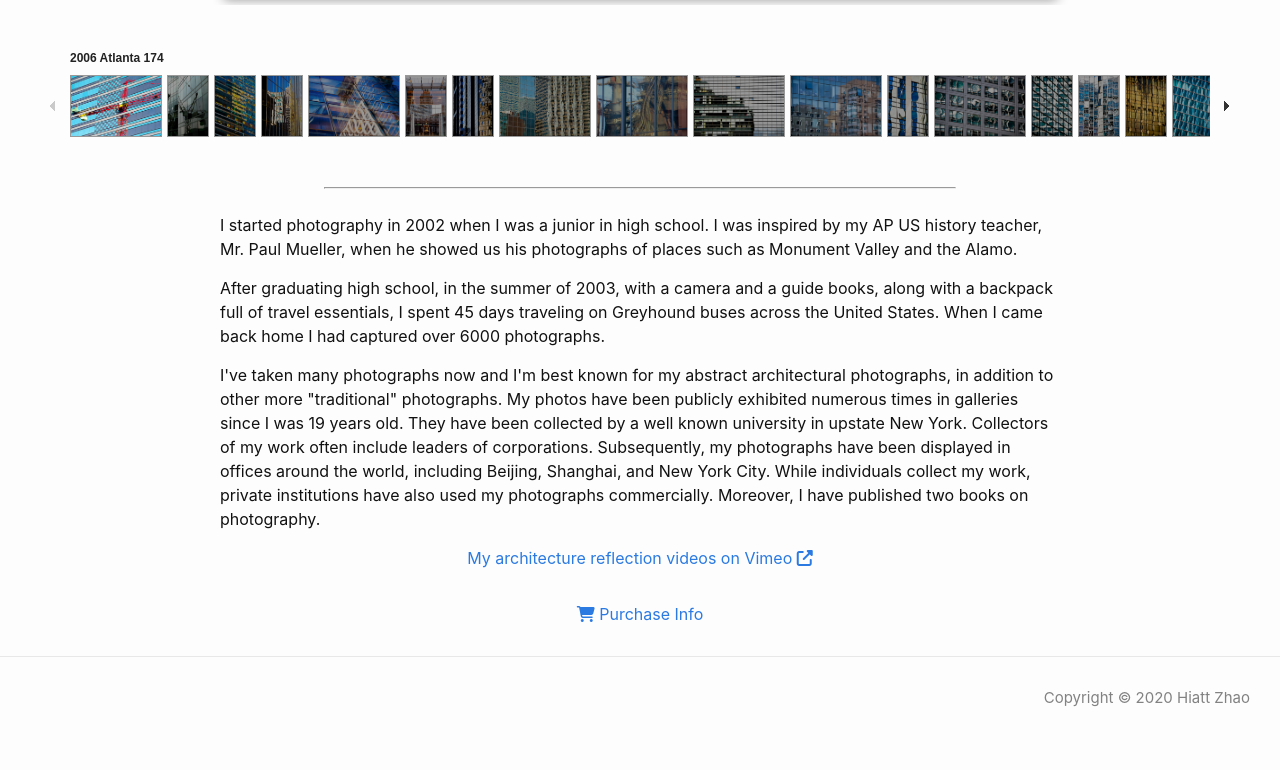
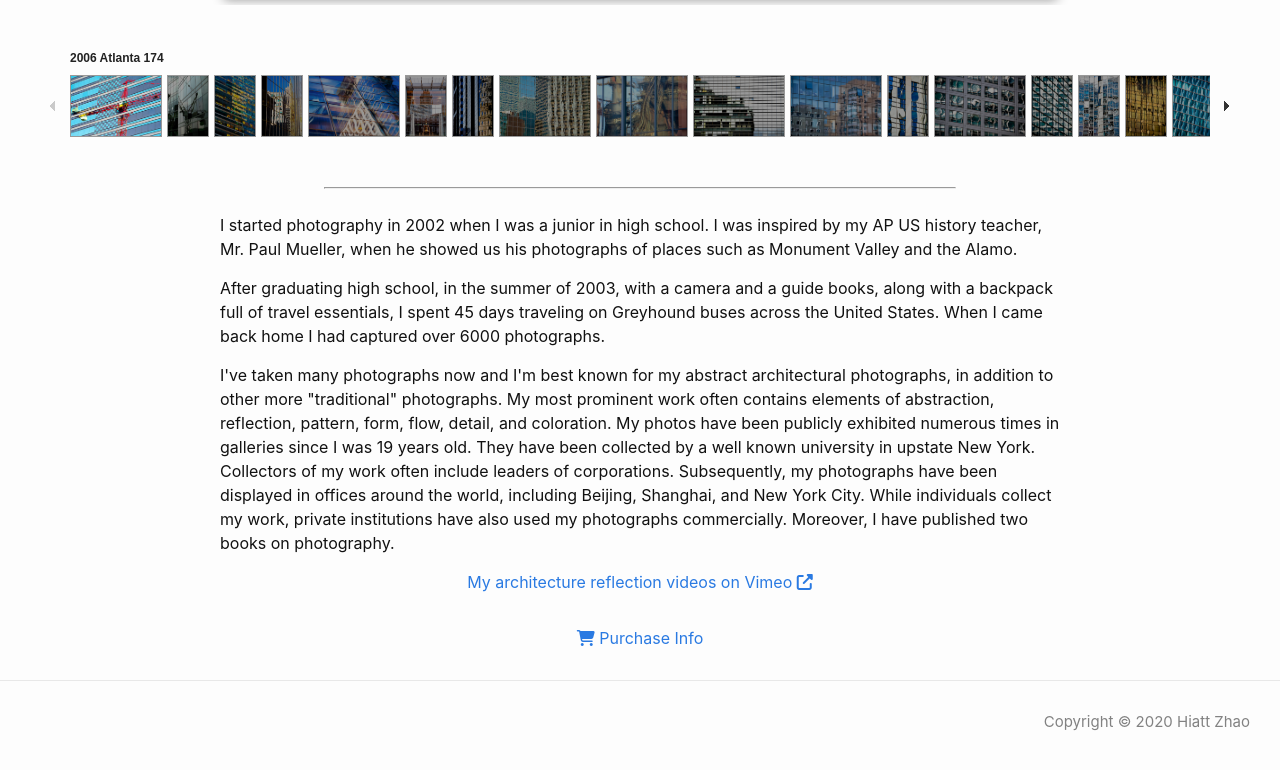
Before and after one commit to hiattzhao/hiattzhao_com, a Jekyll site: the page built from photo.md, in a window 1280 px wide and 900 px high, scrolled down 615 px, cut to the strip 122-892 px from the top of the window. Built offline with Jekyll 4.4.1, drawn with Linux system fonts in a browser that asks for light colours; nearby versions of some CDN libraries.

Commit message:
Revise description

```diff
--- a/photo.md
+++ b/photo.md
@@ -115,7 +115,8 @@ permalink: /photo
   <hr>
   <p>I started photography in 2002 when I was a junior in high school. I was inspired by my AP US history teacher, Mr. Paul Mueller, when he showed us his photographs of places such as Monument Valley and the Alamo.</p>
   <p>After graduating high school, in the summer of 2003, with a camera and a guide books, along with a backpack full of travel essentials, I spent 45 days traveling on Greyhound buses across the United States. When I came back home I had captured over 6000 photographs.</p>
-  <p>I've taken many photographs now and I'm best known for my abstract architectural photographs, in addition to other more "traditional" photographs. My photos have been publicly exhibited numerous times in galleries since I was 19 years old. They have been collected by a well known university in upstate New York. Collectors of my work often include leaders of corporations. Subsequently, my photographs have been displayed in offices around the world, including Beijing, Shanghai, and New York City. While individuals collect my work, private institutions have also used my photographs commercially. Moreover, I have published two books on photography.</p>
+  <p>I've taken many photographs now and I'm best known for my abstract architectural photographs, in addition to other more "traditional" photographs. My most prominent work often contains elements of abstraction, reflection, pattern, form, flow, detail, and coloration. My photos have been publicly exhibited numerous times in galleries since I was 19 years old. They have been collected by a well known university in upstate New York. Collectors of my work often include leaders of corporations. Subsequently, my photographs have been displayed in offices around the world, including Beijing, Shanghai, and New York City. While individuals collect my work, private institutions have also used my photographs commercially. Moreover, I have published two books on photography.</p>
+
 
   <div class="center">
     <a class="page-link" href="https://vimeo.com/hiattzhao" target="_blank">My architecture reflection videos on Vimeo <i class="fa fa-external-link"></i></a>
```
Also changed, not shown: 2 other files.
